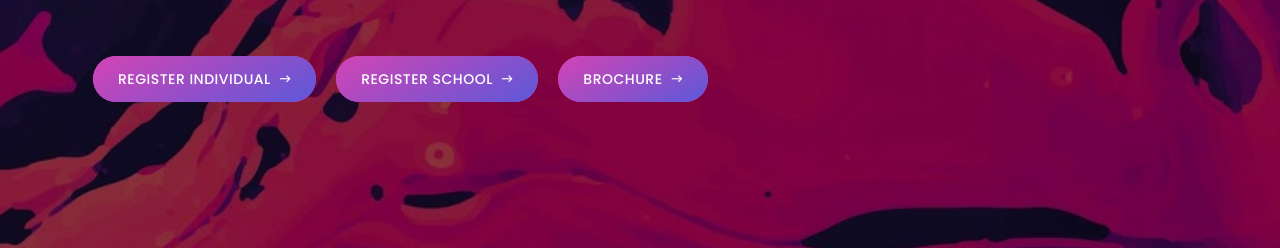
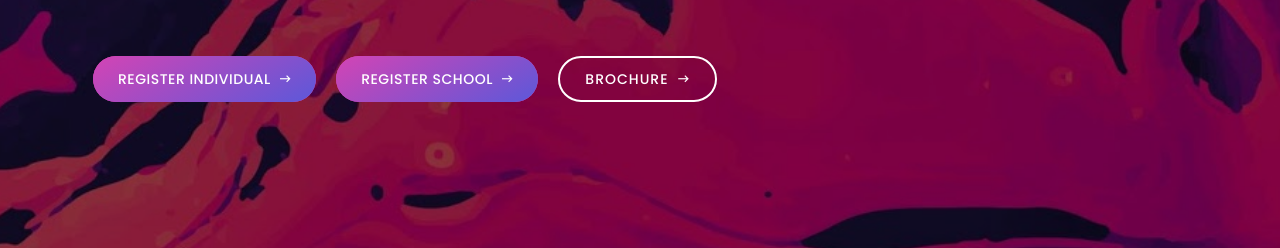
Before and after one commit to JimHopper150716/mainevent22, a website: page index.html in a window 1280 px wide. Shown: the part 537-785 px from the top of the page. Drawn offline with Linux system fonts and the light colour scheme.

Commit message:
Update index.html

```diff
--- a/index.html
+++ b/index.html
@@ -86,7 +86,7 @@
                                 <div class="hero-btn-group" data-animation="fadeInUp" data-delay="700ms">
                                     <a href="https://forms.gle/hvq2tkYvuwa75C8m8" class="btn confer-btn m-2">Register Individual <i class="zmdi zmdi-long-arrow-right"></i></a>
                                     <a href="https://forms.gle/oc5cAC1j5rZxC3BU6" class="btn confer-btn m-2">Register School <i class="zmdi zmdi-long-arrow-right"></i></a>
-                                    <a href="eventz/Brochure.pdf" class="btn confer-btn m-2">Brochure <i class="zmdi zmdi-long-arrow-right"></i></a>
+                                    <a href="eventz/Brochure.pdf" class="btn confer-btn-white m-2">Brochure <i class="zmdi zmdi-long-arrow-right"></i></a>
                                 </div>
                             </div>
                         </div>
```
